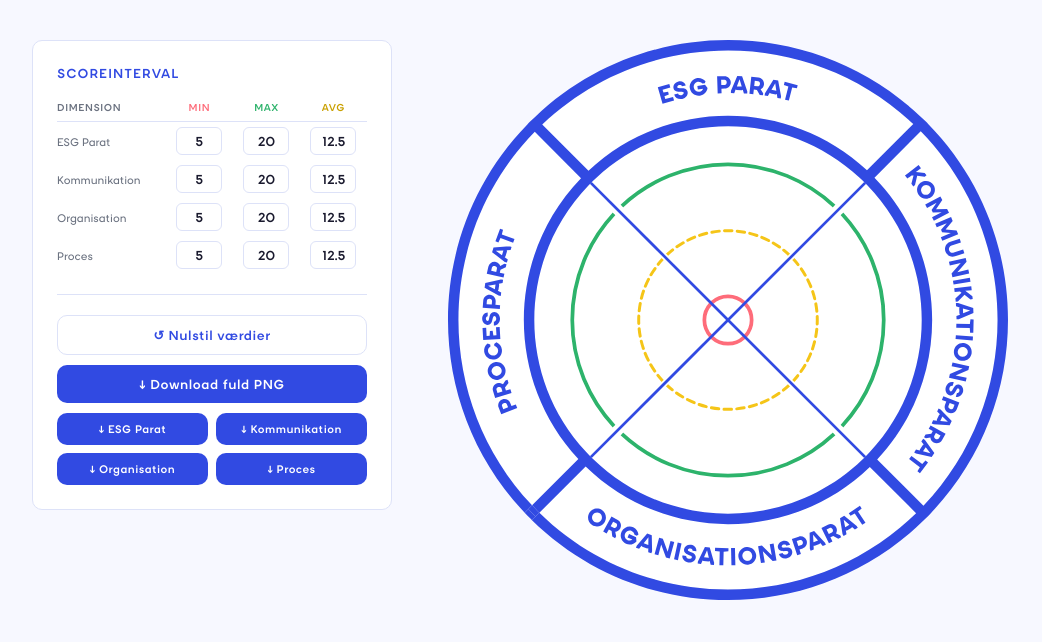
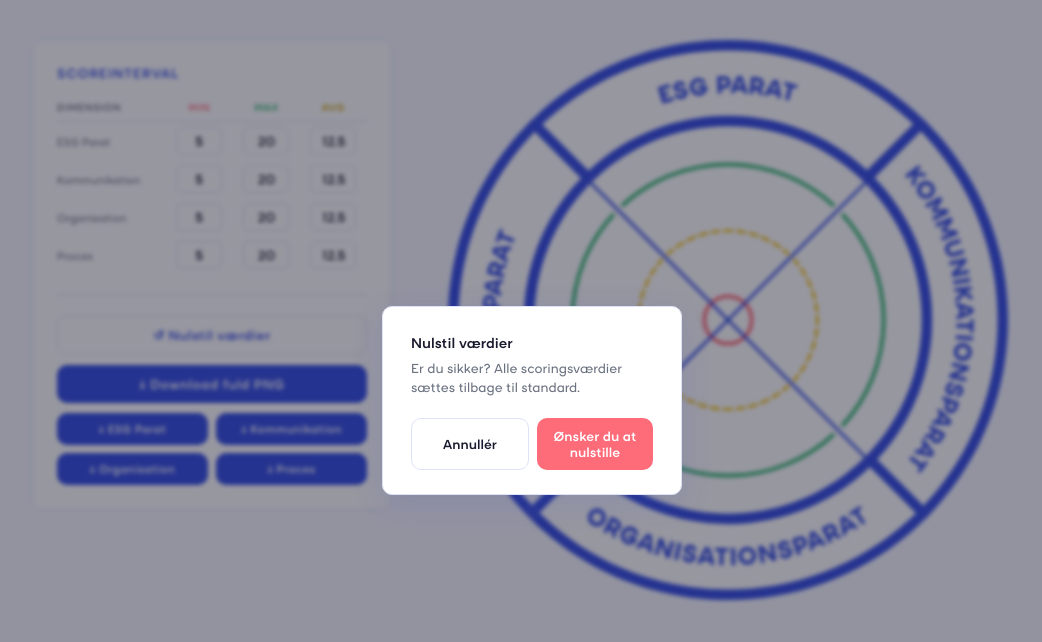
Before and after one commit to kvestergaarddk/esg_parathedstesten, a website: page spiderweb.html in a window 1280 px wide. Both pictures are taken after a click on the button "↺ Nulstil værdier". Shown: the whole page, without its empty margins (108-1150 px from the left). Drawn offline with Linux system fonts and the light colour scheme; files whose address does not match are found by name.

Commit message:
Spiderweb: custom dialog ved nulstil med bekræft/annullér
Co-Authored-By: Claude Sonnet 4.6 <noreply@anthropic.com>

```diff
--- a/spiderweb.html
+++ b/spiderweb.html
@@ -137,9 +137,63 @@
     font-size: 11px;
     padding: 9px 8px;
   }
+
+  .dialog-overlay {
+    display: none;
+    position: fixed; inset: 0;
+    background: rgba(26,26,46,.45);
+    backdrop-filter: blur(2px);
+    z-index: 100;
+    align-items: center;
+    justify-content: center;
+  }
+  .dialog-overlay.open { display: flex; }
+  .dialog-box {
+    background: #fff;
+    border: 1px solid var(--border);
+    border-radius: var(--radius);
+    padding: 28px 28px 24px;
+    width: 300px;
+    box-shadow: 0 8px 32px rgba(49,74,226,.12);
+  }
+  .dialog-title {
+    font-size: 14px; font-weight: 700;
+    color: var(--text); margin-bottom: 8px;
+  }
+  .dialog-body {
+    font-size: 13px; color: var(--muted); line-height: 1.5; margin-bottom: 20px;
+  }
+  .dialog-btns { display: flex; gap: 8px; }
+  .dialog-btns button { flex: 1; }
+  .btn-cancel {
+    background: #fff; color: var(--text);
+    border: 1.5px solid var(--border);
+    border-radius: var(--radius);
+    padding: 10px; font-family: 'CZSans', system-ui, sans-serif;
+    font-size: 13px; font-weight: 700; cursor: pointer;
+  }
+  .btn-cancel:hover { background: #f7f8ff; }
+  .btn-confirm {
+    background: #fe6c7a; color: #fff; border: none;
+    border-radius: var(--radius);
+    padding: 10px; font-family: 'CZSans', system-ui, sans-serif;
+    font-size: 13px; font-weight: 700; cursor: pointer;
+  }
+  .btn-confirm:hover { opacity: .88; }
 </style>
 </head>
 <body>
+<div class="dialog-overlay" id="resetDialog">
+  <div class="dialog-box">
+    <div class="dialog-title">Nulstil værdier</div>
+    <div class="dialog-body">Er du sikker? Alle scoringsværdier sættes tilbage til standard.</div>
+    <div class="dialog-btns">
+      <button class="btn-cancel" onclick="closeResetDialog()">Annullér</button>
+      <button class="btn-confirm" onclick="confirmReset()">Ønsker du at nulstille</button>
+    </div>
+  </div>
+</div>
+
 <div class="page">
 
   <!-- VENSTRE: KONTROLLER -->
@@ -547,10 +601,16 @@ function loadFromStorage() {
 }
 
 function resetScores() {
+  document.getElementById('resetDialog').classList.add('open');
+}
+function closeResetDialog() {
+  document.getElementById('resetDialog').classList.remove('open');
+}
+function confirmReset() {
   Object.keys(DEFAULTS).forEach(id => { document.getElementById(id).value = DEFAULTS[id]; });
   localStorage.removeItem('esg-spiderweb');
   renderBands();
-  alert('Værdierne er nulstillet til standard.');
+  closeResetDialog();
 }
 
 // Input-wiring: live-opdatering ved ændring
```
